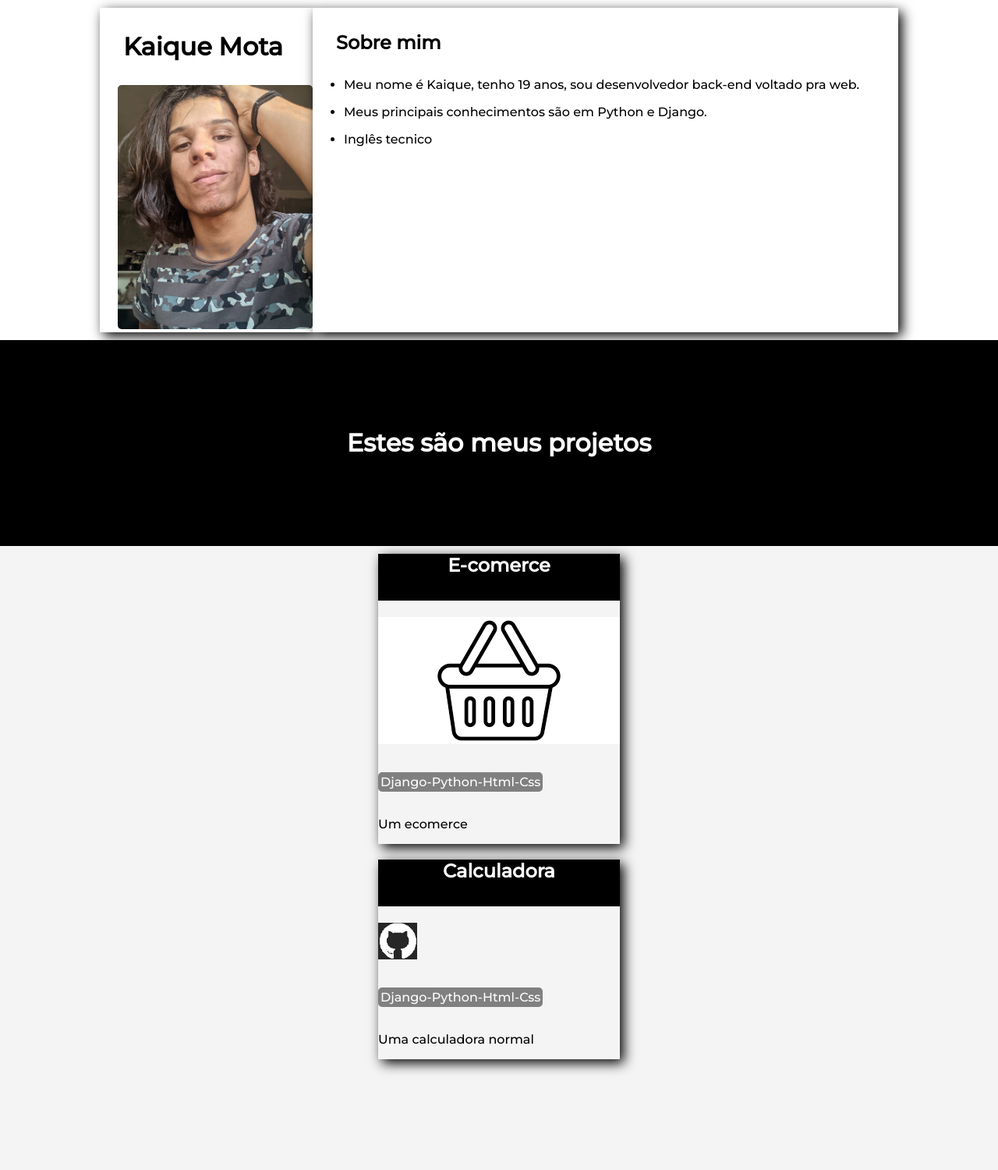
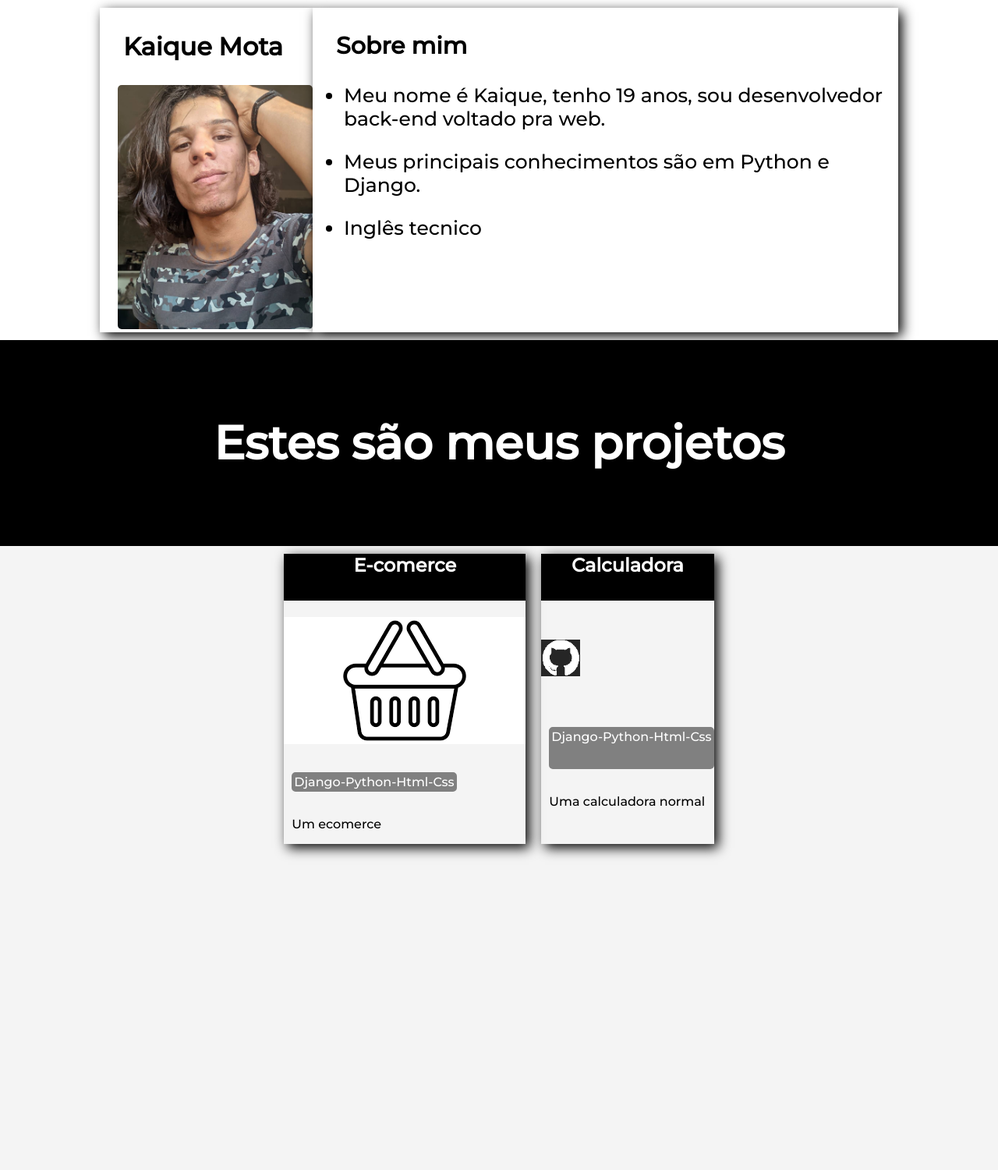
Before and after one commit to Kaique425/portifolio, a Django app: page / in a window 1280 px wide. Shown: the part 60-1560 px from the top of the page at 78% size. Run offline with Django 3.2, Linux system fonts and the light colour scheme; data comes from the database, SQL or seed files in the repository.

Commit message:
Mudanças no espaçamentos

```diff
--- a/paginas/static/paginas/css/main.css
+++ b/paginas/static/paginas/css/main.css
@@ -56,6 +56,7 @@ body, html {
     background-color: rgb(0, 0, 0);
     color: #ffffff;
     height: 33vh;
+    font-size: 30px;
     justify-content: center;
     align-items: center;
 }
@@ -81,42 +82,44 @@ body, html {
     background-color: #ffffff;
     box-shadow: 5px 5px 15px black;
     height: auto;
+    font-size: 20px;
+}
+.resumotext{
+    font-size: 25px;
 }
 /* DIV APRESENTAÃ‡ÃƒO */
+.divprojetostitle{
+    font-size: 30px;
+}
 
 /* Projetos */
 .projetoscontainer {
-    justify-content: flex-start;
+    justify-content: center;
     width: 100vw;
     height: 100vh;
     display: flex;
     background-color: #F4F4F4;
-    flex-direction: column;
-    align-content: space-around;
+    flex-direction: row;
+    align-content: flex-start;
     flex-wrap: wrap;
 }
 
 .projetobox {
     display: grid;
-    grid-template-rows: 1fr 2fr 1fr fr;
+
     box-shadow: 5px 5px 15px black;
     margin: 10px;
-    grid-template-areas:
-    'grid-1 '
-    'grid-2 '
-    'grid-3 '
-    'grid-4 '
-    ;
 }
 .protitle {
     text-decoration: none;
-    text-align: center;
-    margin-top: 0px;
+    text-align:center;
+    margin: auto;
     margin-bottom: 5px;
     height: 60px;
     background-color: rgb(0, 0, 0);
     color: white;
 }
+
 .protitle:hover {
     color: rgb(179, 179, 179);
 }
@@ -134,6 +137,7 @@ body, html {
 
 }
 .grid-3tecname {
+    margin-left: 10px;
     border-radius: 5px;
     border-style: solid;
     border-color: gray ;
@@ -142,6 +146,7 @@ body, html {
 
 }
 .grid-4{
+    margin-left: 10px;
     grid-area: 'grid-4';
     height: min-content;
 }
--- a/paginas/templates/paginas/home.html
+++ b/paginas/templates/paginas/home.html
@@ -11,7 +11,7 @@
         </div>
         <div class="divperfresumo">
             <h2 class="h1title">Sobre mim</h2>
-            <ul>
+            <ul class="resumotext">
                 <li><p>Meu nome é Kaique,  tenho 19 anos,
                     sou desenvolvedor back-end voltado pra web.
                 </p></li>
```
